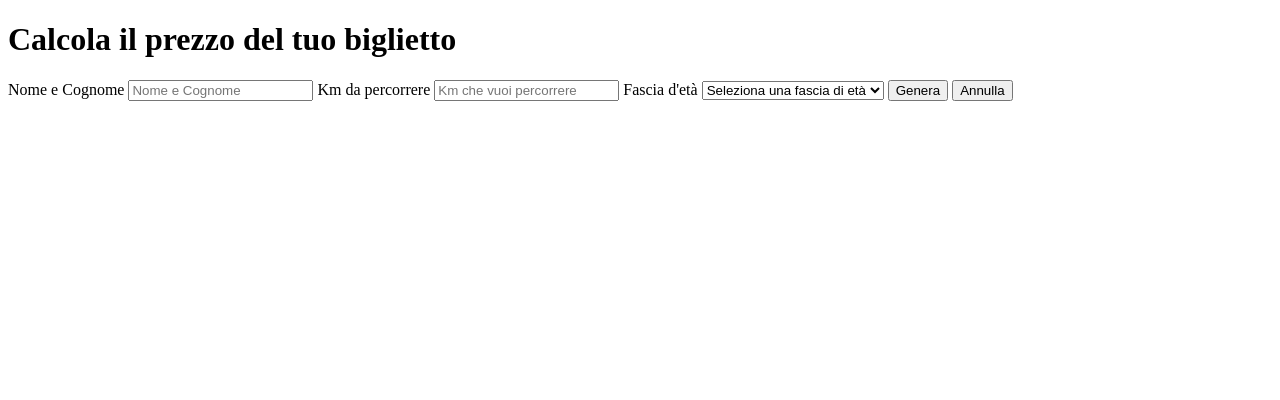
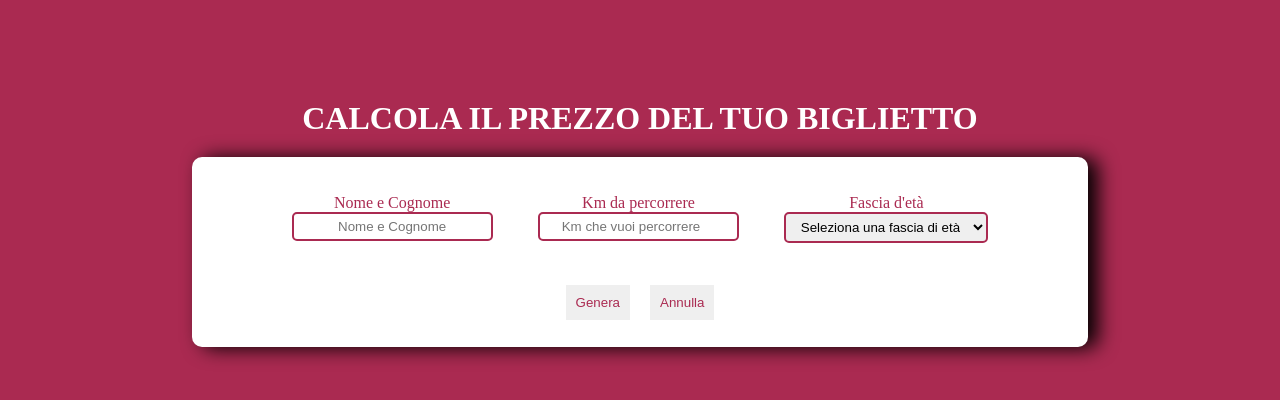
Before and after one commit to filippo1996/js-biglietto-treno-form, a plain HTML site: page index.html in a window 1280 px wide. Drawn offline with Linux system fonts and the light colour scheme.

Commit message:
add css input form

```diff
--- a/css/style.css
+++ b/css/style.css
@@ -1,3 +1,100 @@
+/* common */
+*{
+    margin: 0;
+    padding: 0;
+    box-sizing: border-box;
+}
+
+body{
+    background: rgb(170,42,81);
+}
+
+.container{
+    width: 70%;
+    margin: 100px auto;
+}
+
 .hidden{
     display: none;
 }
+
+.title{
+    text-transform: uppercase;
+    font-weight: 700;
+    margin-bottom: 20px;
+}
+
+.cl-white{
+    color: white;
+}
+
+.cl-fuxia{
+    color: rgb(170,42,81);
+}
+
+.tx-align-center{
+    text-align: center;
+}
+
+.row{
+    background: white;
+}
+
+.border-radius-10{
+    border-radius: 10px;
+}
+
+.p-all{
+    padding: 3% 10%;
+}
+
+.box-shadow{
+    box-shadow: 10px 1px 20px black;
+}
+
+label{
+    display: block;
+}
+
+.clearfix::after{
+    content: '';
+    display: table;
+    clear: both;
+}
+
+.clearfix > div {
+    float: left;
+}
+
+.d-flex{
+    display: flex;
+    flex-wrap: wrap;
+    justify-content: space-between;
+}
+
+.p-10{
+    padding: 10px;
+}
+
+.btn{
+    padding: 10px;
+    border: 0;
+    color: rgb(170,42,81);
+    cursor: pointer;
+}
+
+.margin-start-1{
+    margin-left: 1rem;
+}
+
+.margin-b-2{
+    margin-bottom: 2rem;
+}
+
+input,
+select{
+    text-align: center;
+    border-radius: 5px;
+    border: 2px solid rgb(170,42,81);
+    padding: 5px 10px;
+}
--- a/index.html
+++ b/index.html
@@ -9,32 +9,43 @@
     <link rel="stylesheet" href="css/style.css">
 </head>
 <body>
+    <div class="container">
         <!-- contenuto principale -->
         <main>
-        <h1>Calcola il prezzo del tuo biglietto</h1>
+            <h1 class="title cl-white tx-align-center">Calcola il prezzo del tuo biglietto</h1>
             <!-- sezione input -->
             <section>
-            <div>
+                <div class="row p-all border-radius-10 box-shadow">
+                    <div class="d-flex tx-align-center margin-b-2 cl-fuxia">
                         <!-- input Full Name -->
+                        <div class="p-10">
                             <label for="full-name">Nome e Cognome</label>
                             <input type="text" id="full-name" placeholder="Nome e Cognome" required>
+                        </div>
 
                         <!-- input Km -->
+                        <div class="p-10">
                             <label for="km">Km da percorrere</label>
                             <input type="number" id="km" min="1" placeholder="Km che vuoi percorrere" required>
+                        </div>
 
                         <!-- input select age -->
+                        <div class="p-10">
                             <label for="age">Fascia d'età</label>
                             <select id="age" required>
-                    <option value="" disabled selected hidden>Seleziona una fascia di età</option>
+                                <option value="" disabled selected>Seleziona una fascia di età</option>
                                 <option value="minorenne">Minorenne</option>
                                 <option value="maggiorenne">Maggiorenne</option>
                                 <option value="over65">Over 65</option>
                             </select>
+                        </div>
+                    </div>
 
                     <!-- submit / cancel -->
-                <button id="submit">Genera</button>
-                <button id="cancel">Annulla</button>
+                    <div class="tx-align-center">
+                        <button class="btn" id="submit">Genera</button>
+                        <button class="btn margin-start-1" id="cancel">Annulla</button>
+                    </div>
                 </div>
             </section>
             <!-- fine sezione input -->
@@ -73,6 +84,7 @@
             <!-- fine sezione output -->
         </main>
         <!-- fine contenuto principale -->
+    </div>
 
     <!-- Script JS -->
     <script src="js/app.js"></script>
--- a/js/app.js
+++ b/js/app.js
@@ -65,7 +65,7 @@ eleSubmit.addEventListener('click', function(){
          eleDiscount.innerHTML = message;
          eleCarriage.innerHTML = carriage;
          eleCodeCp.innerHTML = codeCp;
-         elePrice.innerHTML = `${totalPrice} \u20AC`;
+         elePrice.innerHTML = `${totalPrice.toFixed(2)} \u20AC`;
 
     }else{
         alert('Attenzione! campi non compilati correttamente, riprova');
```
Lines whose indentation alone changed are shown as unchanged.
